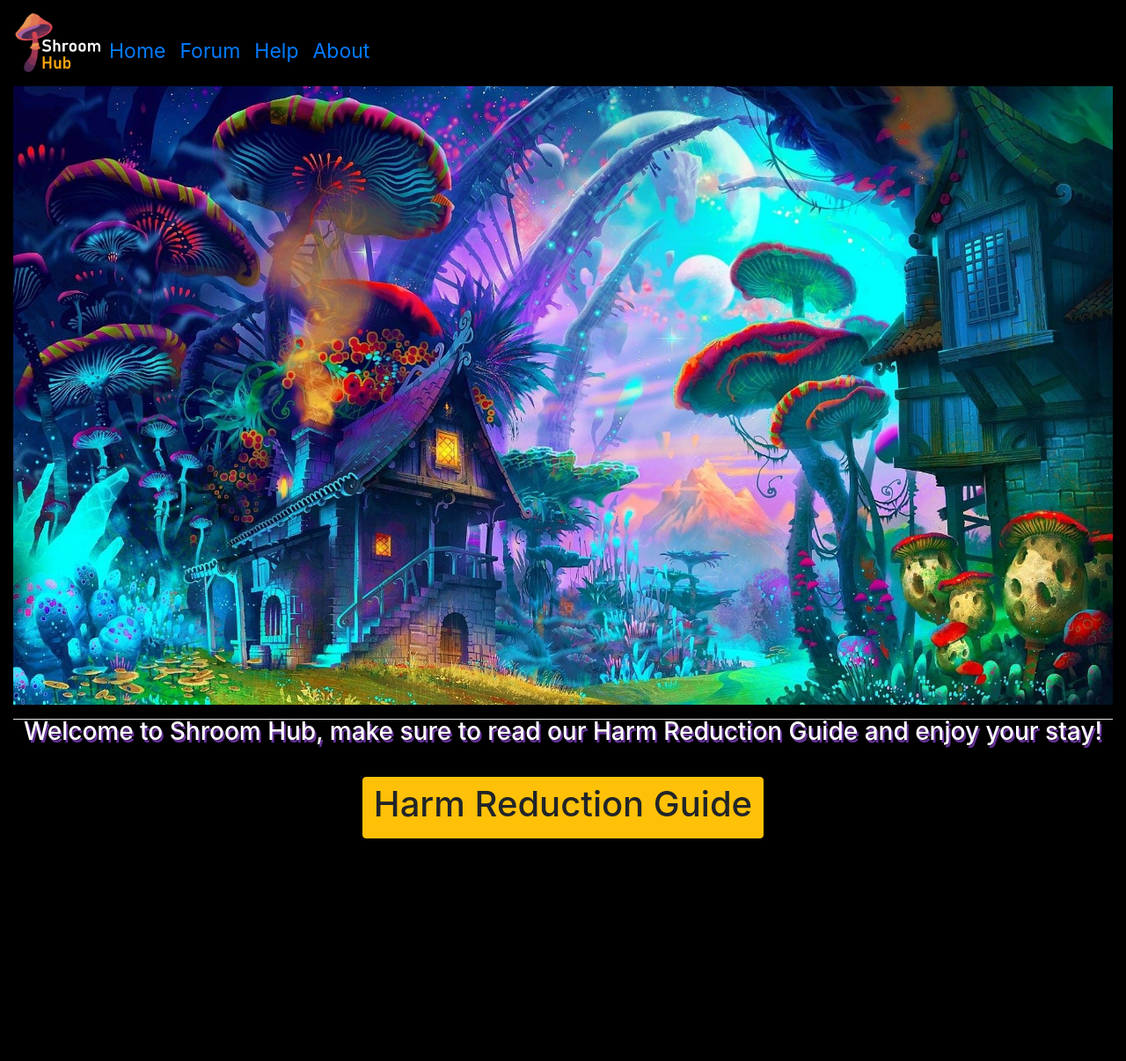
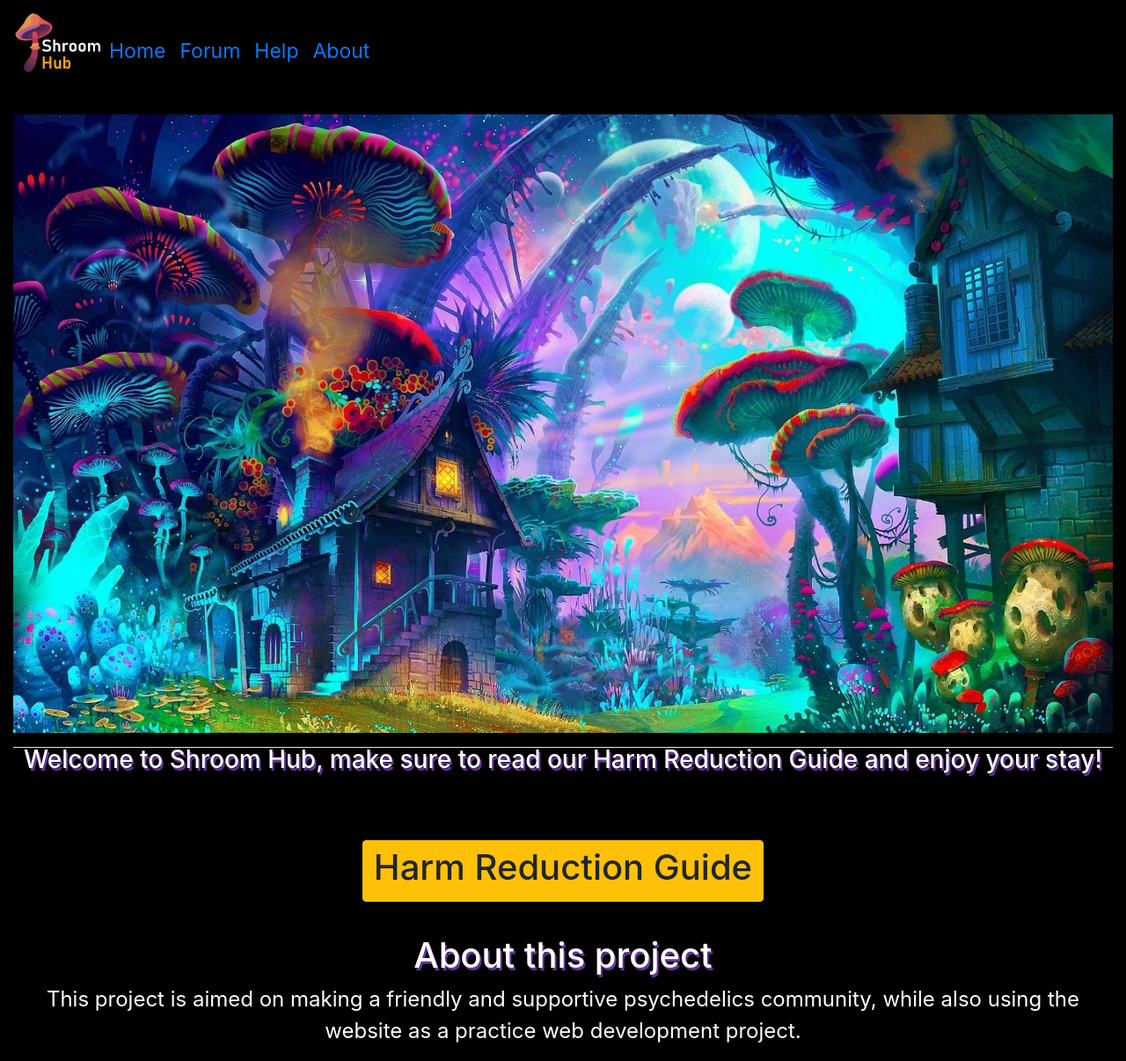
Before and after one commit to macojoel13/shroomhub, a plain HTML site: page index.html in a window 1280 px wide. Shown: the whole page at 88% size. Before the commit the page ends 953 px from the top, so only its background shows below. Drawn offline with nearby package versions, Linux system fonts and the light colour scheme.

Commit message:
More scaling issues were fixed with the About Section, Navbar, and Picture.

```diff
--- a/css/index.css
+++ b/css/index.css
@@ -26,5 +26,26 @@
     position: relative;
 }
 
-/*.harmguidebutton {
-    /*background-color: rgba(180, 117, 216, 0.212);}*/
+.harmguidebutton {
+    margin-bottom: auto;
+}
+
+.footertext {
+    margin-top: 5em;
+    text-align: center;
+    font-size: x-large;
+    color: white;
+}
+
+.purpleshadowtext {
+    color: white;
+    text-shadow: 2px 3px rebeccapurple;
+}
+
+.aboutsection {
+    margin-top: -3em;
+}
+
+#navbarbg {
+    background-color: rgba(0, 0, 0, 0.5);
+}
--- a/index.html
+++ b/index.html
@@ -26,7 +26,7 @@
     <body class="index_body">
     <header>
         <div class="row">
-        <nav class="navbar navbar-expand fixed-top">
+        <nav class="navbar navbar-expand fixed-top" id="navbarbg">
             <a class="nav-brand" href="#">
                 <img class="img-fluid" src="img/Shroom_logo.png" alt="Shroom Logo" style="width: 100px;">
             </a>
@@ -47,23 +47,28 @@
         </nav>
         </div>
         <div class="container-fluid pt-5 wrapper">
-            <img class="img-fluid" src="img/introshroompic.jpg" alt="Shrooms Radiant GIF" style="width: 100%;">
+            <img class="img-fluid" src="img/introshroompic.jpg" alt="Shrooms Radiant GIF" style="width: 100%; padding-top: 2em;">
             <hr style="background-color: white;">
             <div class="centered" >
                 <h3>Welcome to Shroom Hub, make sure to read our Harm Reduction Guide and enjoy your stay!</h3>
             </div>
         </div>
-        <div class="jumbotron-fluid pt-5 pt-lg-2">
+        <div class="jumbotron-fluid pt-5">
             <div class="centered harmguidebutton">
             <button type="button" class="btn btn-warning m-lg-auto"><h1>Harm Reduction Guide</h1></button>
             </div>
         </div>
     </header>
-    <nav>
-        <div>
+    <footer>
+        <div class="container-fluid aboutsection">
+           <div class="footertext">
+            <h1 class="purpleshadowtext">About this project</h1>
+            <p>This project is aimed on making a friendly and supportive psychedelics community,
+                while also using the website as a practice web development project.
+            </p>
+        </div>
 
-        </div>
-    </nav>
+    </footer>
 
         <script src="" async defer></script>
     </body>
```
